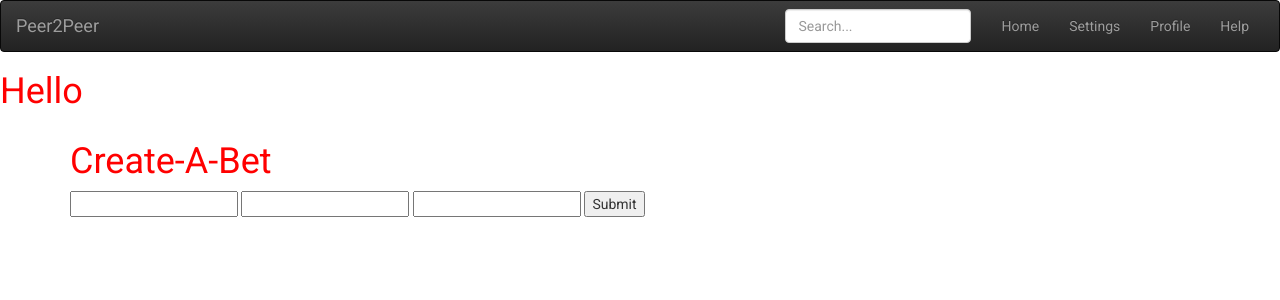
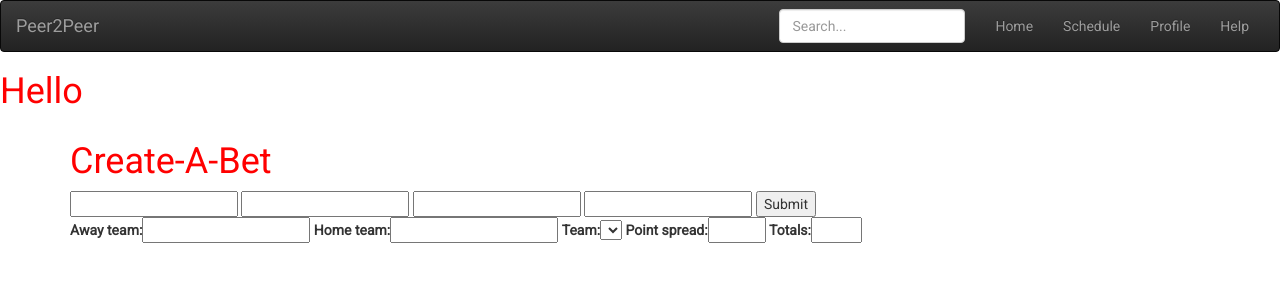
Before and after one commit to jreiher2003/cr-peeps, a Django app: template src/nfl/templates/nfl_create_bet.html in a window 1280 px wide. Shown: the top 300 px of the page. Run offline with Django 3.2, Linux system fonts and the light colour scheme; tables that the repository leaves empty hold one stand-in row (values such as "Sample post"); the template is opened without the code that fills it: values that come from a table or form of the project are taken from there, most other values are stand-ins (such as "Sample title", 1, 10 or a date in 2020); lists and menus that the app fills with data are empty; parts of the project's set-up code (start-up, migrations or seed data) failed here and were passed over; some libraries are stand-ins or nearby versions.

Commit message:
Add forms to site

```diff
--- /dev/null
+++ b/src/nfl/forms.py
@@ -0,0 +1,8 @@
+from django import forms
+
+class NFLCreateBet(forms.Form):
+    away_team = forms.CharField()
+    home_team = forms.CharField()
+    team = forms.ChoiceField()
+    point_spread = forms.IntegerField(min_value=-14,max_value=14)
+    totals = forms.IntegerField(min_value=30, max_value=80)
--- a/src/nfl/templates/nav.html
+++ b/src/nfl/templates/nav.html
@@ -12,7 +12,7 @@
     <div id="navbar" class="navbar-collapse collapse">
       <ul class="nav navbar-nav navbar-right">
         <li><a href="{% url 'nfl:nfl_home' %}">Home</a></li>
-        <li><a href="#">Settings</a></li>
+        <li><a href="{% url 'nfl:nfl_schedule' %}">Schedule</a></li>
         <li><a href="{% url 'profile' %}">Profile</a></li>
         <li><a href="#">Help</a></li>
       </ul>
--- a/src/nfl/templates/nfl_create_bet.html
+++ b/src/nfl/templates/nfl_create_bet.html
@@ -5,12 +5,22 @@
 <div class="container">
     <div class="row">
         <div class="col-md-12">
+            {% for d in data_list %}
+            {% if d.GameKey == '201610115' %}
+                    {{ d.Date }}{{ d.AwayTeam }}{{ d.HomeTeam }}{{ d.PointSpread }}{{ d.OverUnder }}
+                {% endif %}
+
+            {% endfor %}
             <h1>Create-A-Bet</h1>
             <form method="POST" action="">
-                <input type="text" name="team">
-                <input type="text" name="spread">
-                <input type="text" name="amount">
+                <input type="text" name="team" value="">
+                <input type="text" name="spread" value="">
+                <input type="text" name="totals" value="">
+                <input type="text" name="amount" value="">
                 <input type="submit">
+            </form>
+            <form method="post" action="">
+                {{ form }}
             </form>
         </div>
     </div>
--- a/src/nfl/templates/nfl_home.html
+++ b/src/nfl/templates/nfl_home.html
@@ -0,0 +1,5 @@
+{% extends "base.html" %}
+{% block title %}NFL Home{% endblock %}
+{% block content %}
+NFL Home
+{% endblock content %}
--- a/src/nfl/templates/nfl_schedule.html
+++ b/src/nfl/templates/nfl_schedule.html
@@ -36,7 +36,7 @@
                 </thead>
                 <tbody>
                 {% for d in data %}
-                    {% if d.Date|dateify > dt %}
+                    {% if d.Date|dateify > dt and d.PointSpread != None %}
                     <tr>
                         <td>{{ d.Date|dateify }}</td>
                         <td>{{ d.GameKey }}</td>
@@ -61,7 +61,7 @@
                 {% endfor %}
                 </tbody>
             </table>
-            <div class="pagination">
+            <!-- <div class="pagination">
                 <span class="step-links">
                     {% if data.has_previous %}
                         <a href="?page={{ data.previous_page_number }}">previous</a>
@@ -75,7 +75,7 @@
                         <a href="?page={{ data.next_page_number }}">next</a>
                     {% endif %}
                 </span>
-            </div>
+            </div> -->
         </div>
     </div>
 </div>
--- a/src/nfl/urls.py
+++ b/src/nfl/urls.py
@@ -3,8 +3,9 @@ from django.conf.urls import url
 from . import views
 
 urlpatterns = [
-    url(r'^home/$', views.home, name='index'),
-    url(r'^schedule/$', views.nfl_schedule, name='nfl_home'),
+    url(r'^$', views.home, name='nfl_home'),
+    url(r'^home/$', views.home, name='nfl_home'),
+    url(r'^schedule/$', views.nfl_schedule, name='nfl_schedule'),
     url(r'^board/$', views.nfl_public_board, name='nfl_public_board'),
     url(r'^picked/$', views.nfl_picked_bet, name='nfl_picked_bet'),
     url(r'^confirm/$', views.nfl_confirm_bet, name='nfl_confirm_bet'),
```
Also changed, not shown: src/nfl/views.py (+17 -3 lines).
